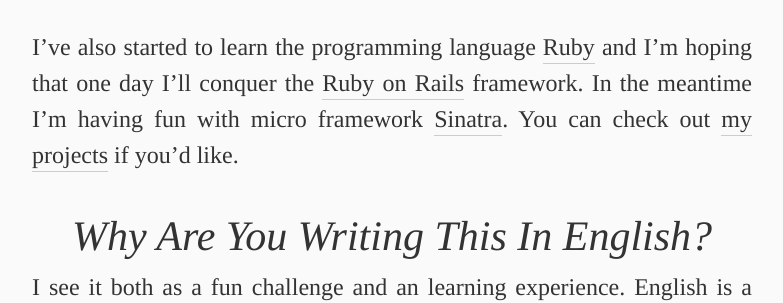
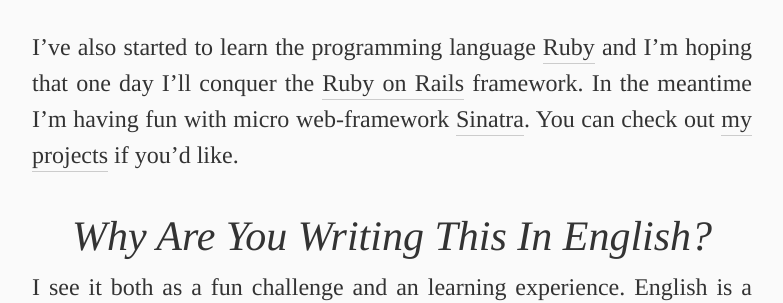
Before and after one commit to gummesson/ellengummesson, a Jekyll site: the page built from about.md, in a window 1280 px wide. Shown: the part 966-1269 px from the top of the page, without its empty margins (248-1031 px from the left). Built offline with Jekyll 4.4.1, drawn with Linux system fonts in a browser that asks for light colours.

Commit message:
Fixed linking issues.

```diff
--- a/_config.yml
+++ b/_config.yml
@@ -1,7 +1,7 @@
 name: Ellen Gummesson
-description: Random Ramblings, Overall Geekiness And Other Musings
+description: Random ramblings, overall geekiness and other musings
 url: http://ellengummesson.com/
-exclude: [Rakefile, README.md, reset.css, global.css]
+exclude: [Rakefile, README.md, global.css]
 markdown: kramdown
 permalink: blog/:year/:month/:day/:title
 tag_dir: blog/tag
--- a/_includes/home.html
+++ b/_includes/home.html
@@ -6,11 +6,11 @@
       </a>
     </h1>
     <p class="small centered italic">
-    Posted on {{ post.date | date: "%B %e, %Y" }} {% if post.tags %} in {% for tag in post.tags %} <a href="/blog/tag/{{ tag }}" alt="{{ tag }}" title="{{ tag }}">{{ tag }}</a>{% if forloop.last %} {% else %},{% endif %}{% endfor %} {% endif %} <a href="{{ post.url }}" alt="Permalink: {{ post.title }}" title="Permalink: {{ post.title }}" class="gray border-none">&#8734;</a>
+    Posted on {{ post.date | date: "%B %e, %Y" }} {% if post.tags %} in {% for tag in post.tags %} <a href="/blog/tag/{{ tag }}" alt="{{ tag }}" title="{{ tag }}">{{ tag }}</a>{% if forloop.last %} {% else %},{% endif %}{% endfor %} {% endif %} <a href="{{ site.url }}{{ post.url }}" alt="Permalink: {{ post.title }}" title="Permalink: {{ post.title }}" class="gray border-none">&#8734;</a>
     </p><!-- .small -centered .italic -->
   {% else %}
     <h1>
-      <a href="{{ post.url }}" alt="{{ post.title }}" title="{{ post.title }}">
+      <a href="{{ site.url }}{{ post.url }}" alt="{{ post.title }}" title="{{ post.title }}">
         {{ post.title }}
       </a>
     </h1>
--- a/about.md
+++ b/about.md
@@ -7,7 +7,7 @@
 
 My name is Ellen Gummesson and I love communication and the web, especially when the two of them get together. I recently graduated from Umeå University, located in the north of Sweden, where I recieved a degree in media and communication studies. I've previously worked as a writer and reviewer for the magazine Nöjesmagasinet City and I'm getting more and more into web design and front-end development, mainly HTML5, CSS3 and a little bit of [jQuery](http://jquery.com/ "jQuery").
 
-I've also started to learn the programming language [Ruby](http://www.ruby-lang.org/ "Ruby") and I'm hoping that one day I'll conquer the [Ruby on Rails](http://rubyonrails.org/ "Ruby on Rails") framework. In the meantime I'm having fun with micro framework [Sinatra](http://www.sinatrarb.com/ "Sinatra"). You can check out [my projects](/projects) if you'd like.
+I've also started to learn the programming language [Ruby](http://www.ruby-lang.org/ "Ruby") and I'm hoping that one day I'll conquer the [Ruby on Rails](http://rubyonrails.org/ "Ruby on Rails") framework. In the meantime I'm having fun with micro web-framework [Sinatra](http://www.sinatrarb.com/ "Sinatra"). You can check out [my projects](/projects) if you'd like.
 
 ## Why Are You Writing This In English?
 
--- a/humans.txt
+++ b/humans.txt
@@ -7,7 +7,7 @@
 
 /* THE SITE */
 
-Lastest Update: 2013/01/23
+Lastest Update: 2013/01/24
      Standards: HTML5 & CSS3
     Components: HTML5Shiv
       Software: gVim         (http://www.vim.org/)
```
Also changed, not shown: 1 other file.
